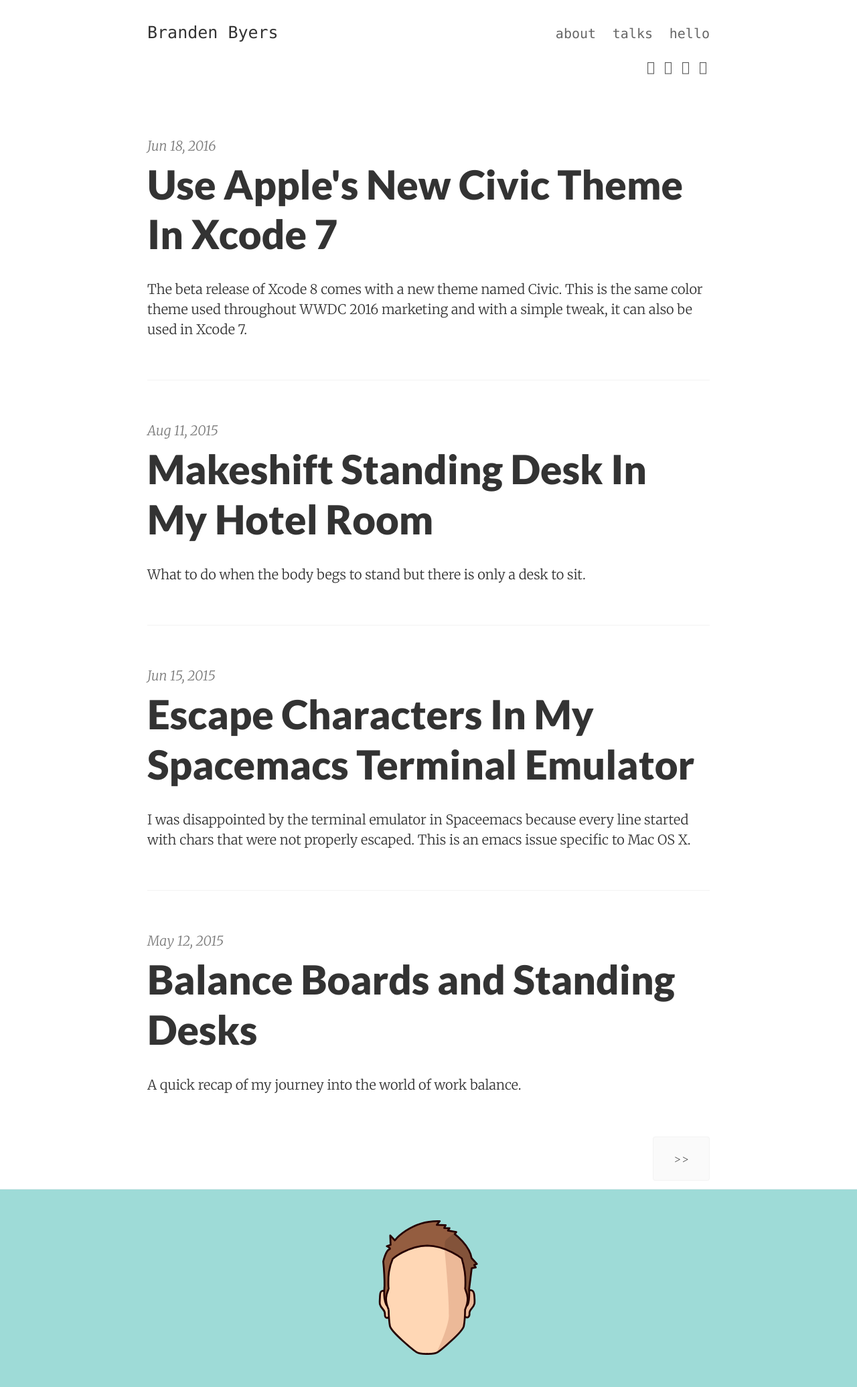
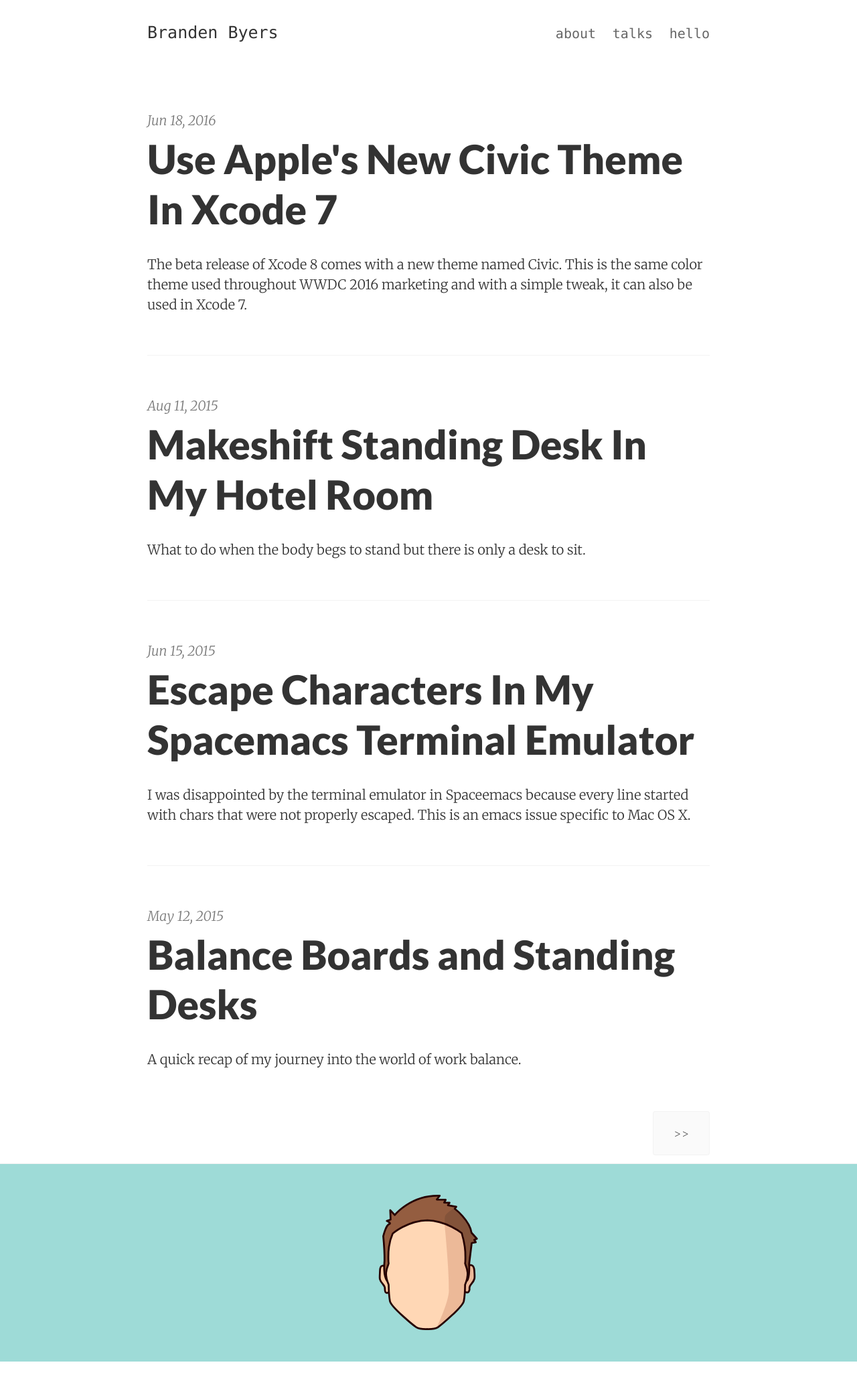
Before and after one commit to brandenbyers/brandenbyers-pages-archived, a Jekyll site: the page built from index.html, in a window 1280 px wide. Shown: the whole page at 67% size. Built offline with Jekyll 4.4.1, drawn with Linux system fonts in a browser that asks for light colours; the list of posts is cut into pages by our own code; comment, search, counter and statistics services are not loaded; after the commit the page ends 2033 px from its top, so only the background shows below that.

Commit message:
Update it all

```diff
--- a/Gemfile
+++ b/Gemfile
@@ -3,4 +3,6 @@ source 'https://rubygems.org'
 # A simple Ruby Gem to bootstrap dependencies for setting up and
 # maintaining a local Jekyll environment in sync with GitHub Pages
 # https://github.com/github/pages-gem
-gem 'github-pages'
+gem 'jekyll'
+gem 'jekyll-paginate'
+gem 'jekyll-sitemap'
--- a/_config.yml
+++ b/_config.yml
@@ -110,7 +110,7 @@ permalink:    none
 paginate:     4
 sass:
   compressed: true
-gems:
+plugins:
   - jekyll-paginate
   - jekyll-sitemap
 # https://github.com/jekyll/jekyll/issues/2938
--- a/_includes/head.html
+++ b/_includes/head.html
@@ -24,9 +24,6 @@
     {% else %}
     <link href='//fonts.googleapis.com/css?family=Merriweather:900,900italic,300,300italic' rel='stylesheet' type='text/css'>
     <link href='//fonts.googleapis.com/css?family=Lato:900,300' rel='stylesheet' type='text/css'>
-    {% endif %}
-    {% if site.show_social_icons or site.show_sharing_icons %}
-      <link rel="stylesheet" href="https://maxcdn.bootstrapcdn.com/font-awesome/4.7.0/css/font-awesome.min.css">
     {% endif %}
 
     <!-- MathJax -->
@@ -62,19 +59,19 @@
     <meta name="twitter:url" content="{{ site.url }}{{ page.url }}" />
 
     <!-- Icons -->
-    <link rel="apple-touch-icon" sizes="57x57" href="apple-touch-icon-57x57.png" />
-    <link rel="apple-touch-icon" sizes="114x114" href="apple-touch-icon-114x114.png" />
-    <link rel="apple-touch-icon" sizes="72x72" href="apple-touch-icon-72x72.png" />
-    <link rel="apple-touch-icon" sizes="144x144" href="apple-touch-icon-144x144.png" />
-    <link rel="apple-touch-icon" sizes="60x60" href="apple-touch-icon-60x60.png" />
-    <link rel="apple-touch-icon" sizes="120x120" href="apple-touch-icon-120x120.png" />
-    <link rel="apple-touch-icon" sizes="76x76" href="apple-touch-icon-76x76.png" />
-    <link rel="apple-touch-icon" sizes="152x152" href="apple-touch-icon-152x152.png" />
-    <link rel="icon" type="image/png" href="favicon-196x196.png" sizes="196x196" />
-    <link rel="icon" type="image/png" href="favicon-96x96.png" sizes="96x96" />
-    <link rel="icon" type="image/png" href="favicon-32x32.png" sizes="32x32" />
-    <link rel="icon" type="image/png" href="favicon-16x16.png" sizes="16x16" />
-    <link rel="icon" type="image/png" href="favicon-128.png" sizes="128x128" />
+    <link rel="/apple-touch-icon" sizes="57x57" href="apple-touch-icon-57x57.png" />
+    <link rel="/apple-touch-icon" sizes="114x114" href="apple-touch-icon-114x114.png" />
+    <link rel="/apple-touch-icon" sizes="72x72" href="apple-touch-icon-72x72.png" />
+    <link rel="/apple-touch-icon" sizes="144x144" href="apple-touch-icon-144x144.png" />
+    <link rel="/apple-touch-icon" sizes="60x60" href="apple-touch-icon-60x60.png" />
+    <link rel="/apple-touch-icon" sizes="120x120" href="apple-touch-icon-120x120.png" />
+    <link rel="/apple-touch-icon" sizes="76x76" href="apple-touch-icon-76x76.png" />
+    <link rel="/apple-touch-icon" sizes="152x152" href="apple-touch-icon-152x152.png" />
+    <link rel="icon" type="image/png" href="/favicon-196x196.png" sizes="196x196" />
+    <link rel="icon" type="image/png" href="/favicon-96x96.png" sizes="96x96" />
+    <link rel="icon" type="image/png" href="/favicon-32x32.png" sizes="32x32" />
+    <link rel="icon" type="image/png" href="/favicon-16x16.png" sizes="16x16" />
+    <link rel="icon" type="image/png" href="/favicon-128.png" sizes="128x128" />
     <meta name="application-name" content="&nbsp;"/>
     <meta name="msapplication-TileColor" content="#FFFFFF" />
     <meta name="msapplication-TileImage" content="mstile-144x144.png" />
--- a/_includes/social_links.html
+++ b/_includes/social_links.html
@@ -1,39 +1,6 @@
 <div class="social-icons">
   <div class="social-icons-right">
-    {% if site.github_username %}
-      <a class="fa fa-github" href="https://github.com/{{ site.github_username }}"></a>
-    {% endif %}
-    {% if site.bitbucket_username %}
-      <a class="fa fa-bitbucket" href="https://bitbucket.org/{{ site.bitbucket_username }}"></a>
-    {% endif %}
-    {% if site.stackoverflow_id %}
-      <a class="fa fa-stack-overflow" href="https://stackoverflow.com/users/{{ site.stackoverflow_id }}"></a>
-    {% endif %}
-    <a class="fa fa-rss" href="{{ "/feed.xml" | prepend: site.baseurl }}"></a>
-    {% if site.twitter_username %}
-      <a class="fa fa-twitter" href="https://twitter.com/{{ site.twitter_username }}"></a>
-    {% endif %}
-    {% if site.skype_username %}
-      <a class="fa fa-skype" href="skype:{{ site.skype_username }}?userinfo"></a>
-    {% endif %}
-    {% if site.steam_nickname %}
-      <a class="fa fa-steam-square" href="http://steamcommunity.com/id/{{ site.steam_nickname }}"></a>
-    {% endif %}
-    {% if site.google_plus_id %}
-      <a class="fa fa-google-plus" href="https://plus.google.com/{{ site.google_plus_id }}/posts"></a>
-    {% endif %}
-    {% if site.email %}
-      <a class="fa fa-envelope" href="mailto:{{ site.email }}"></a>
-    {% endif %}
-    {% if site.linkedin_username %}
-      <a class="fa fa-linkedin" href="https://www.linkedin.com/in/{{ site.linkedin_username }}"></a>
-    {% endif %}
-    {% if site.angellist_username %}
-      <a class="fa fa-angellist" href="https://angel.co/{{ site.angellist_username }}"></a>
-    {% endif %}
-    {% if site.medium_id %}
-      <a class="fa fa-medium" href="https://medium.com/@{{ site.medium_id }}"></a>
-    {% endif %}
+    <a href="https://github.com/brandenbyers"></a>
   </div>
   <div class="right">
     {% if site.bitcoin_url %}
--- a/_layouts/category.html
+++ b/_layouts/category.html
@@ -3,7 +3,7 @@ layout: default
 meta_robots: noindex
 ---
 
-{% assign posts_count = (site.categories[page.category] | size) %}
+{% assign posts_count = site.categories[page.category] | size %}
 
 {% unless page.content == '' %}
   <p>{{ page.content }}</p>
--- a/index.html
+++ b/index.html
@@ -1,7 +1,7 @@
 ---
 layout: default
 ---
-{% assign posts_count = (paginator.posts | size) %}
+{% assign posts_count = paginator.posts | size %}
 
 <div class="home">
   {% if posts_count > 0 %}
```
